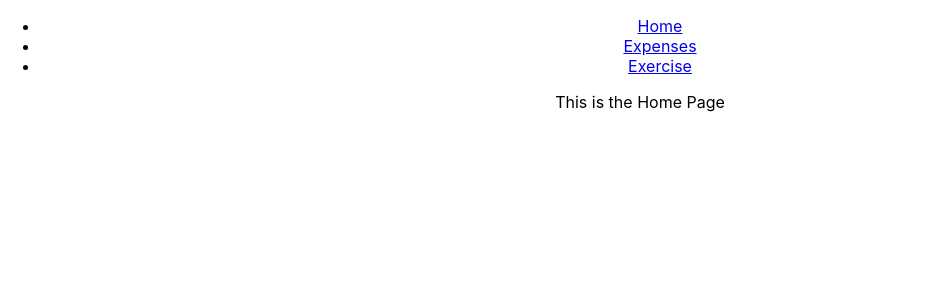
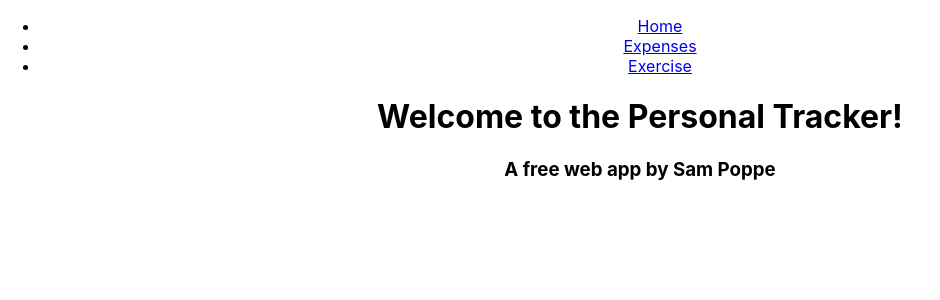
Before and after one commit to PopSizzle/PersonalFinances, a React (Create React App) app in the folder personalfinances/: page / in a window 1280 px wide. Shown: the top 300 px of the page, without its empty margins (0-940 px from the left). Built offline with nearby package versions, Linux system fonts and the light colour scheme.

Commit message:
Updating homepage
Updated the homepage

```diff
--- a/personalfinances/src/Pages/Home/index.js
+++ b/personalfinances/src/Pages/Home/index.js
@@ -3,7 +3,8 @@ import React from 'react';
 const Home = () =>{
   return(
     <div>
-      This is the Home Page
+      <h1>Welcome to the Personal Tracker!</h1>
+      <h3>A free web app by Sam Poppe</h3>
     </div>
     )
 }
```
